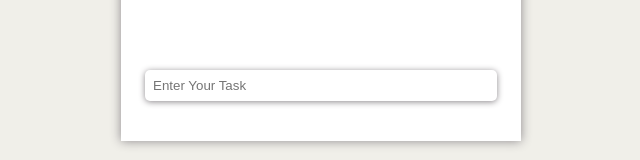
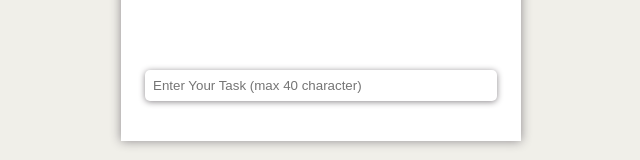
Before and after one commit to princesimform/React-Practical-3, a React (Vite) app: page / in a window 1280 px wide. Both pictures are taken after a click on the element 640 px from the left and 719 px from the top of the page. Shown: the part 584-744 px from the top of the page, without its empty margins (319-959 px from the left). Built offline with nearby package versions, Linux system fonts and the light colour scheme.

Commit message:
add input limit

```diff
--- a/src/components/AddTodo.tsx
+++ b/src/components/AddTodo.tsx
@@ -60,8 +60,9 @@ function AddTodo() {
               name='todoInput'
               value={todoInput}
               onChange={(e) => setTodoInput(e.target.value)}
-              placeholder='Enter Your Task'
+              placeholder='Enter Your Task (max 40 character)'
               ref={InputField}
+              maxLength={40}
             />
             {isInvalidData ? (
               <p className='invalid-data-text'>Invalid Data</p>
```
